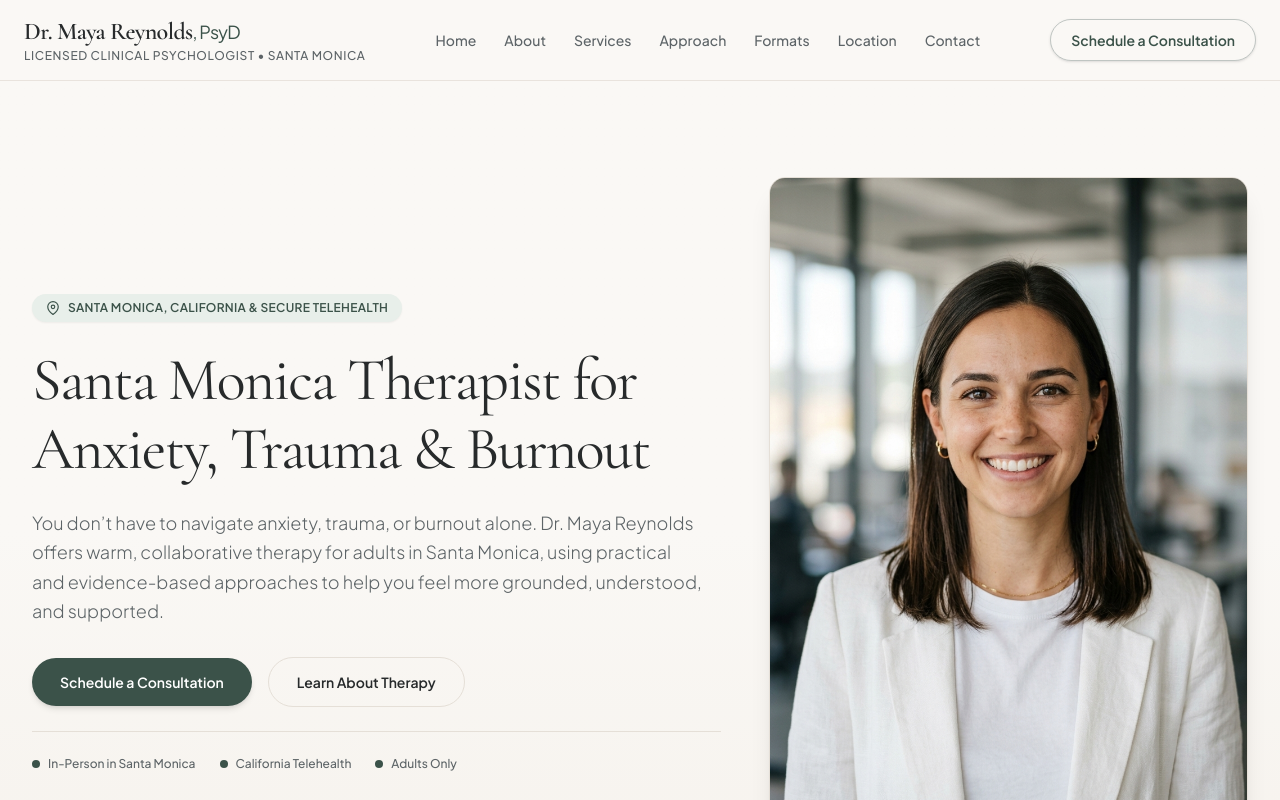
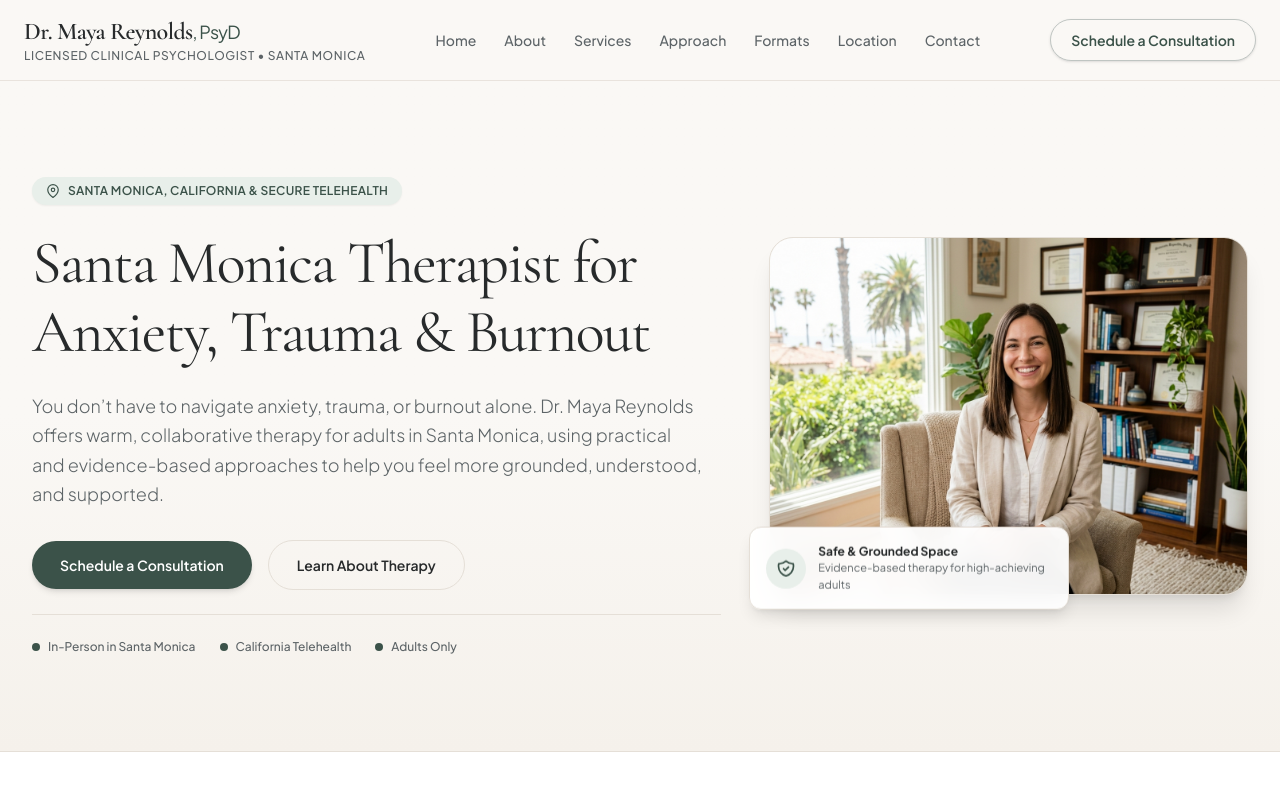
Before and after one commit to SWapnit18/Grow-My-Therapy, a Next.js app: page / in a window 1280 px wide. Shown: the top 800 px of the page. Built offline with nearby package versions, Linux system fonts and the light colour scheme.

Commit message:
Align hero image framing with reference design

```diff
--- a/src/components/Hero.tsx
+++ b/src/components/Hero.tsx
@@ -2,7 +2,7 @@ import Image from "next/image";
 
 export default function Hero() {
   return (
-    <section id="hero" className="relative py-12 sm:py-16 md:py-24 overflow-hidden bg-gradient-to-b from-[#FAF8F5] via-[#FAF8F5] to-[#F5F1EB]">
+    <section id="hero" className="relative py-12 sm:py-16 md:py-20 lg:py-24 overflow-hidden bg-gradient-to-b from-[#FAF8F5] via-[#FAF8F5] to-[#F5F1EB]">
       <div className="max-w-7xl mx-auto px-4 sm:px-6 lg:px-8 grid lg:grid-cols-12 gap-8 sm:gap-12 items-center">
 
         {/* Text column */}
@@ -54,21 +54,21 @@ export default function Hero() {
           </div>
         </div>
 
-        {/* Visual column */}
+        {/* Visual column: 4:3 rounded landscape with floating badge */}
         <div className="lg:col-span-5 relative mt-4 lg:mt-0">
-          <div className="relative rounded-2xl overflow-hidden border border-[#E5DFD7] shadow-lg sm:shadow-xl bg-[#EAE5DE] group">
+          <div className="relative rounded-2xl sm:rounded-3xl overflow-hidden border border-[#E5DFD7] shadow-xl bg-[#EAE5DE] aspect-[4/3] group">
             <Image
               src="/images/dr-maya-reynolds.jpg"
               alt="Dr. Maya Reynolds, PsyD, Licensed Clinical Psychologist in Santa Monica"
-              width={600}
-              height={450}
+              fill
               priority
-              className="w-full h-auto object-cover group-hover:scale-[1.02] transition-transform duration-500"
+              sizes="(max-width: 1024px) 100vw, 40vw"
+              className="object-cover object-center group-hover:scale-[1.02] transition-transform duration-500"
             />
           </div>
 
-          {/* Reassurance card: relative on mobile, floating on tablet/desktop */}
-          <div className="mt-3 sm:mt-0 sm:absolute sm:-bottom-6 sm:-left-6 bg-white p-3.5 sm:p-4 rounded-xl shadow-md sm:shadow-lg border border-[#E5DFD7] flex items-center gap-3 sm:gap-3.5 sm:max-w-xs sm:animate-float">
+          {/* Floating reassurance badge */}
+          <div className="mt-3 sm:mt-0 sm:absolute sm:-bottom-5 sm:-left-5 bg-white/95 backdrop-blur-md p-3 sm:p-4 rounded-xl shadow-lg border border-[#E5DFD7] flex items-center gap-3 sm:max-w-xs z-10 animate-float">
             <div className="w-9 h-9 sm:w-10 sm:h-10 rounded-full bg-[#E8EFEA] text-[#3B5249] flex items-center justify-center shrink-0">
               <svg className="w-4 h-4 sm:w-5 sm:h-5" fill="none" stroke="currentColor" viewBox="0 0 24 24">
                 <path strokeLinecap="round" strokeLinejoin="round" strokeWidth={2} d="M9 12l2 2 4-4m5.618-4.016A11.955 11.955 0 0112 2.944a11.955 11.955 0 01-8.618 3.04A12.02 12.02 0 003 9c0 5.591 3.824 10.29 9 11.622 5.176-1.332 9-6.03 9-11.622 0-1.042-.133-2.052-.382-3.016z" />
```
Also changed, not shown: public/images/dr-maya-reynolds.jpg.
